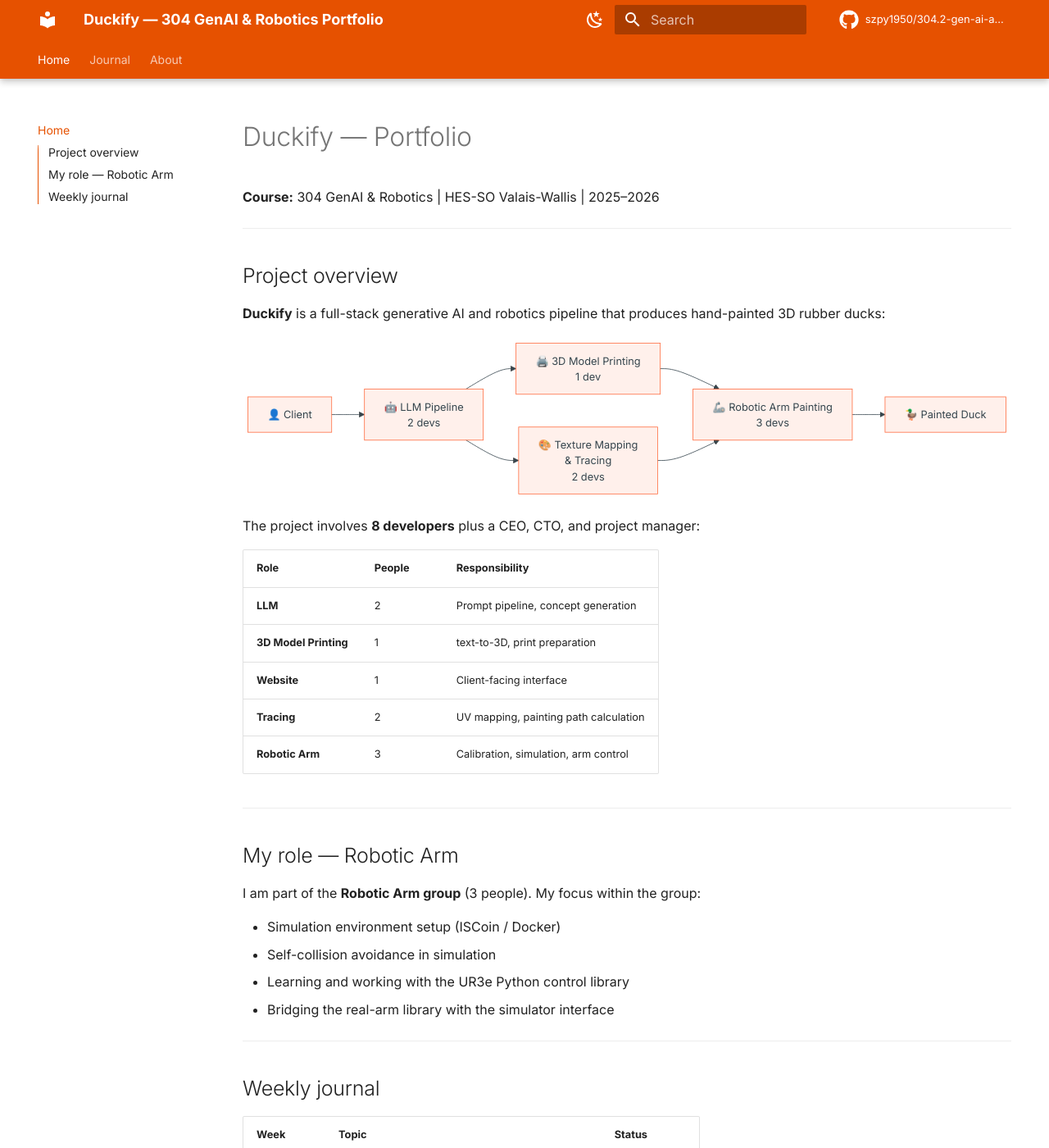
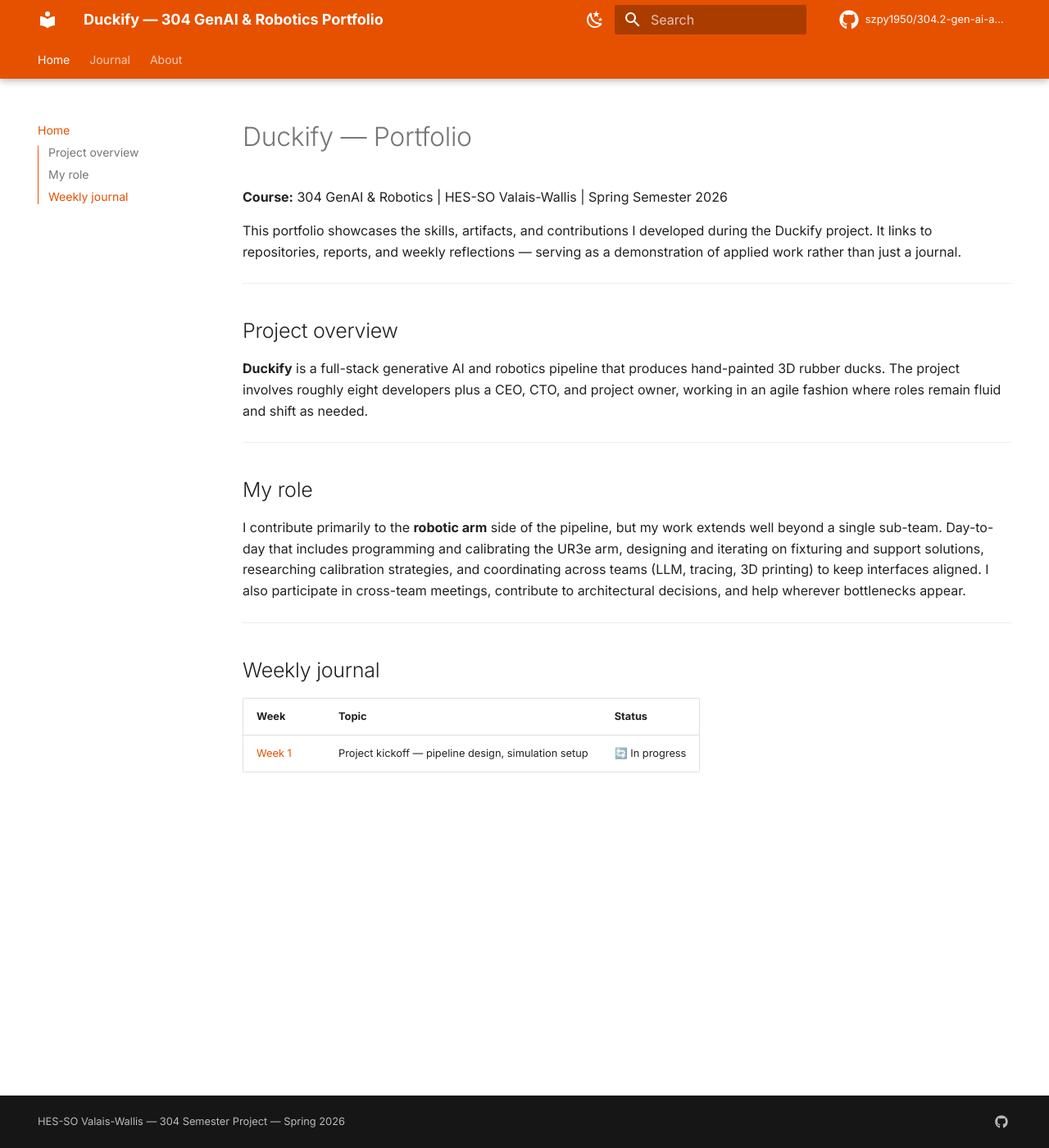
Before and after one commit to szpy1950/304.2-gen-ai-and-robotics-portfolio, an MkDocs documentation site: the page built from docs/index.md, in a window 1280 px wide and 1400 px high. Shown: the whole window at 82% size. Built offline with MkDocs 1.6.1 and Material for MkDocs 9.7.7, drawn with Linux system fonts in a browser that asks for light colours; comment, search, counter and statistics services are not loaded; some of the changed text lies outside the part shown.

````diff
--- a/docs/index.md
+++ b/docs/index.md
@@ -1,43 +1,20 @@
 # Duckify — Portfolio
 
-**Course:** 304 GenAI & Robotics | HES-SO Valais-Wallis | 2025–2026
+**Course:** 304 GenAI & Robotics | HES-SO Valais-Wallis | Spring Semester 2026
+
+This portfolio showcases the skills, artifacts, and contributions I developed during the Duckify project. It links to repositories, reports, and weekly reflections — serving as a demonstration of applied work rather than just a journal.
 
 ---
 
 ## Project overview
 
-**Duckify** is a full-stack generative AI and robotics pipeline that produces hand-painted 3D rubber ducks:
-
-```mermaid
-flowchart LR
-    Client["👤 Client"] --> LLM["🤖 LLM Pipeline\n2 devs"]
-    LLM --> Print["🖨️ 3D Model Printing\n1 dev"]
-    LLM --> Trace["🎨 Texture Mapping\n& Tracing\n2 devs"]
-    Print --> Arm["🦾 Robotic Arm Painting\n3 devs"]
-    Trace --> Arm
-    Arm --> Duck["🦆 Painted Duck"]
-```
-
-The project involves **8 developers** plus a CEO, CTO, and project manager:
-
-| Role | People | Responsibility |
-|------|--------|----------------|
-| **LLM** | 2 | Prompt pipeline, concept generation |
-| **3D Model Printing** | 1 | text-to-3D, print preparation |
-| **Website** | 1 | Client-facing interface |
-| **Tracing** | 2 | UV mapping, painting path calculation |
-| **Robotic Arm** | 3 | Calibration, simulation, arm control |
+**Duckify** is a full-stack generative AI and robotics pipeline that produces hand-painted 3D rubber ducks. The project involves roughly eight developers plus a CEO, CTO, and project owner, working in an agile fashion where roles remain fluid and shift as needed.
 
 ---
 
-## My role — Robotic Arm
+## My role
 
-I am part of the **Robotic Arm group** (3 people). My focus within the group:
-
-- Simulation environment setup (ISCoin / Docker)
-- Self-collision avoidance in simulation
-- Learning and working with the UR3e Python control library
-- Bridging the real-arm library with the simulator interface
+I contribute primarily to the **robotic arm** side of the pipeline, but my work extends well beyond a single sub-team. Day-to-day that includes programming and calibrating the UR3e arm, designing and iterating on fixturing and support solutions, researching calibration strategies, and coordinating across teams (LLM, tracing, 3D printing) to keep interfaces aligned. I also participate in cross-team meetings, contribute to architectural decisions, and help wherever bottlenecks appear.
 
 ---
 
--- a/mkdocs.yml
+++ b/mkdocs.yml
@@ -86,4 +86,4 @@ extra:
       link: https://github.com/szpy1950
   generator: false
 
-copyright: "HES-SO Valais-Wallis — 304 Semester Project 2025–2026"
+copyright: "HES-SO Valais-Wallis — 304 Semester Project — Spring 2026"
````
Also changed, not shown: docs/articles/week-1.md (+26 -76 lines), 3 other files.
